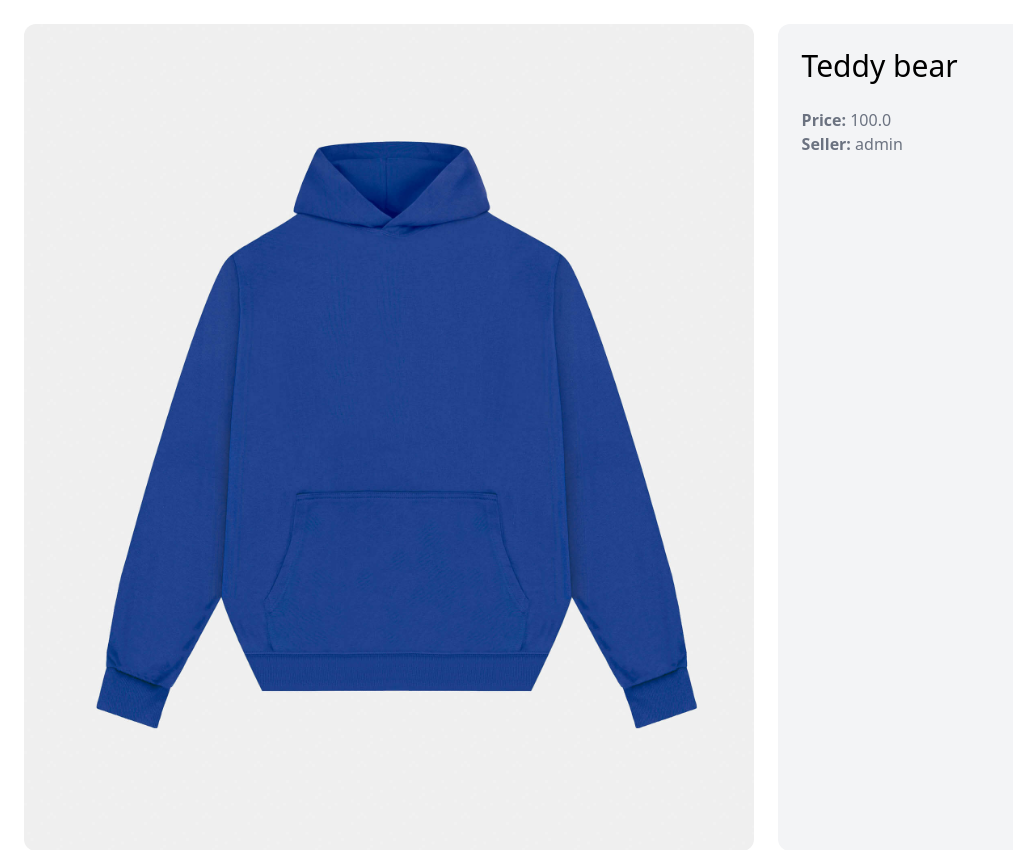
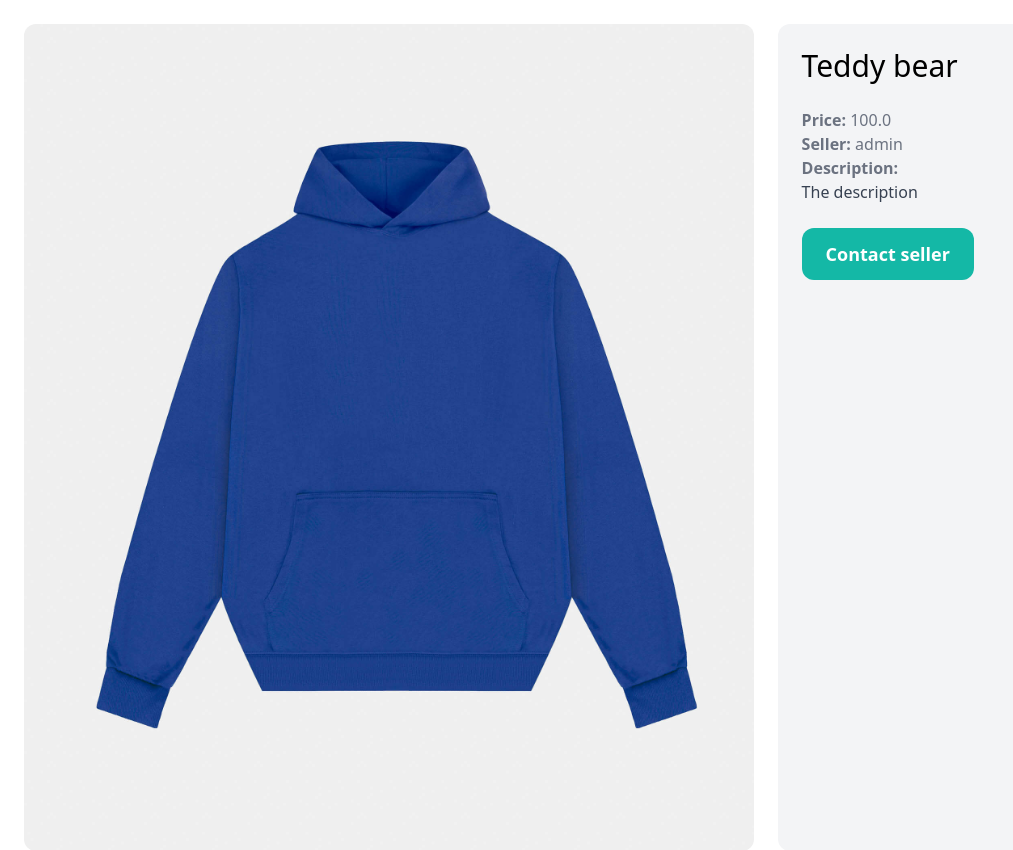
Before and after one commit to kibetlelgo/Puddle, a Django app: page /items/1/ in a window 1280 px wide. Shown: the part 77-927 px from the top of the page, without its empty margins (0-1013 px from the left). Run offline with Django 4.2, Linux system fonts and the light colour scheme; data comes from the database, SQL or seed files in the repository; both versions use the stored data as it was after the commit; some libraries are stand-ins or nearby versions.

Commit message:
Contact seller function

```diff
--- a/item/templates/item/detail.html
+++ b/item/templates/item/detail.html
@@ -13,6 +13,17 @@
         <h1 class="mb-6 text-3xl">{{ item.name }}</h1>
         <p class="text-gray-500"><strong>Price: </strong>{{ item.price }}</p>
         <p class="text-gray-500"><strong>Seller: </strong>{{ item.created_by.username }}</p>
+
+
+    {% if item.description %}
+        <p class="text-gray-700">
+            <strong class="text-gray-500">Description: </strong><br>
+            {{item.description }}
+        </p>
+
+    {% endif %}
+
+    <a href="#" class="inline-block mt-6 px-6 py-3 text-lg font-semibold bg-teal-500 text-white rounded-xl hover:bg-teal-700">Contact seller</a>
     </div>
 
 </div>
```
Also changed, not shown: db.sqlite3.
